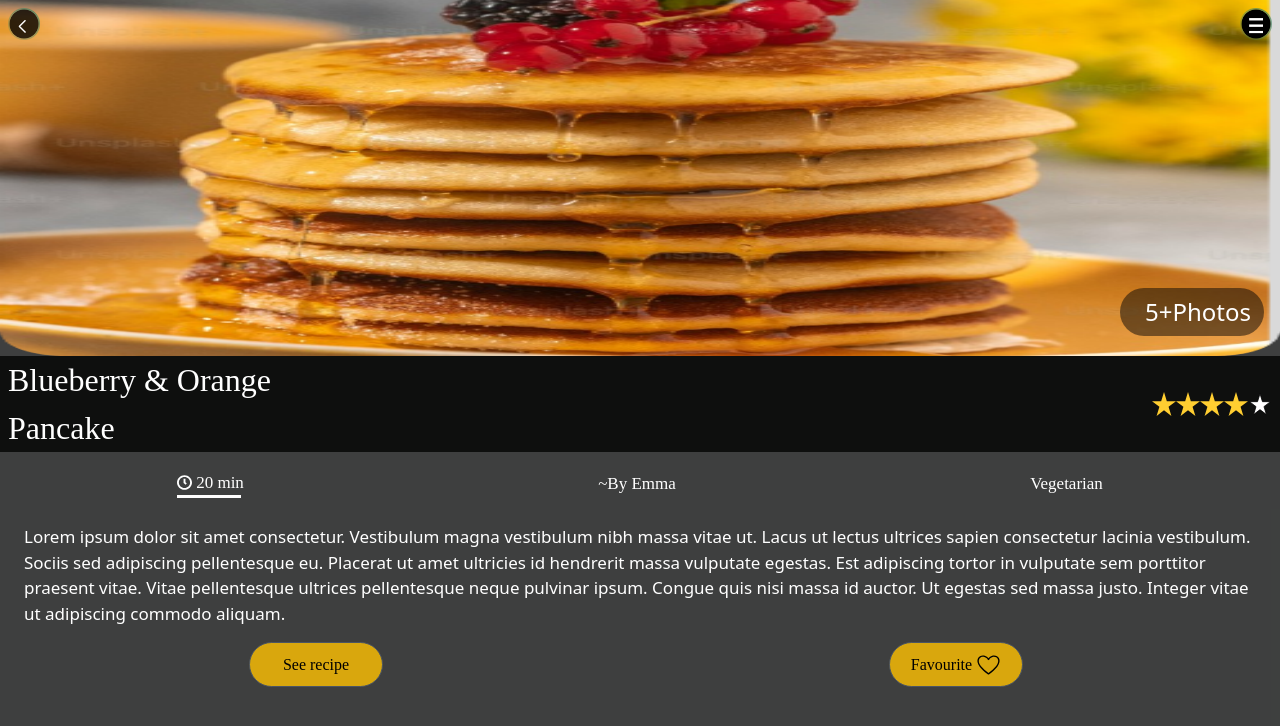
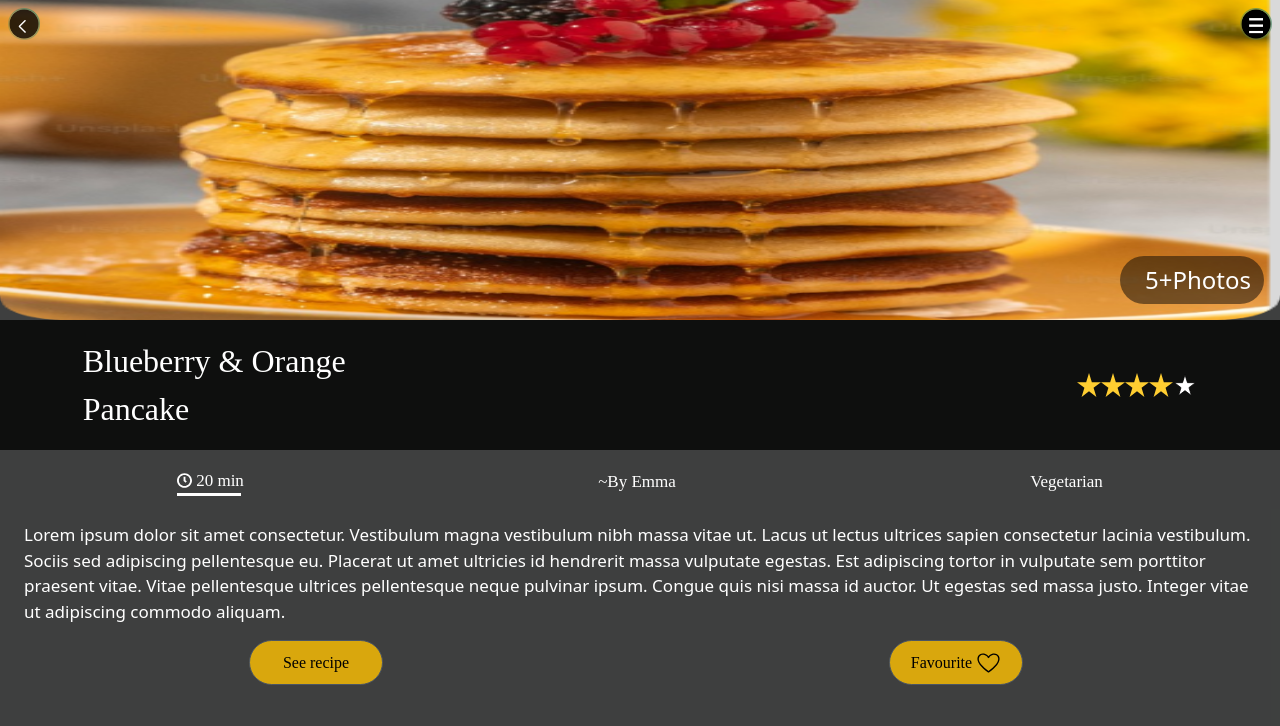
Before and after one commit to Krish-tiwari212/litebite, a React (Vite) app in the folder client/LiteBite/: page / in a window 1280 px wide. Shown: the top 726 px of the page. Built offline with nearby package versions, Linux system fonts and the light colour scheme; a web font is replaced by a local one.

Commit message:
recipe again

```diff
--- a/client/LiteBite/src/views/Recipe.jsx
+++ b/client/LiteBite/src/views/Recipe.jsx
@@ -9,17 +9,17 @@
 
 function Recipe() {
   return (
-    <div className='w-sceen h-screen flex flex-col bg-[#0E100FCC]'>
-        <div className='flex items-start w-screen h-[356px]'>
-            <img src={Bg} alt="" className='w-screen  h-[356px] rounded-bl-[25px] rounded-br-[25px]'>
+    <div className='w-sceen h-auto min-h-screen flex flex-col bg-[#0E100FCC]'>
+        <div className='flex items-start w-screen h-[320px]'>
+            <img src={Bg} alt="" className='w-screen  h-[320px] rounded-bl-[25px] rounded-br-[25px]'>
             </img>
             <img src={Cross} alt="" className='z-40 w-12 h-12 absolute p-2'/>
-            <div className='w-36 rounded-[250px] flex justify-around bg-opacity-50 h-12 bg-[#06060680] z-40 absolute right-4 top-72'>
+            <div className='w-36 rounded-[250px] flex justify-around bg-opacity-50 h-12 bg-[#06060680] z-40 absolute right-4 top-64'>
             <button className="w-[93.97px] text-white flex flex-col justify-center items center text-2xl font-normal font-'Jaldi'">5+Photos</button>
             </div>
             <img src={Ham} alt="" className='z-40 w-12 h-12 absolute p-2 right-0'/>
         </div>
-        <div className='w-screen h-[105px]  bg-[#0E0F0E] flex flex-row justify-between align-middle'>
+        <div className='w-screen h-[130px]  bg-[#0E0F0E] flex flex-row justify-around align-middle'>
             <div className='w-2/3 h-inherit pl-2 flex items-center '><div className="text-white text-[32px] font-normal font-['Jacques']">Blueberry & Orange <br/>Pancake</div></div>
             <div className=' h-inherit flex flex-row pr-2  items-center '>
                 <img src={Star} alt="" className='w-6 h-6'/>
```
